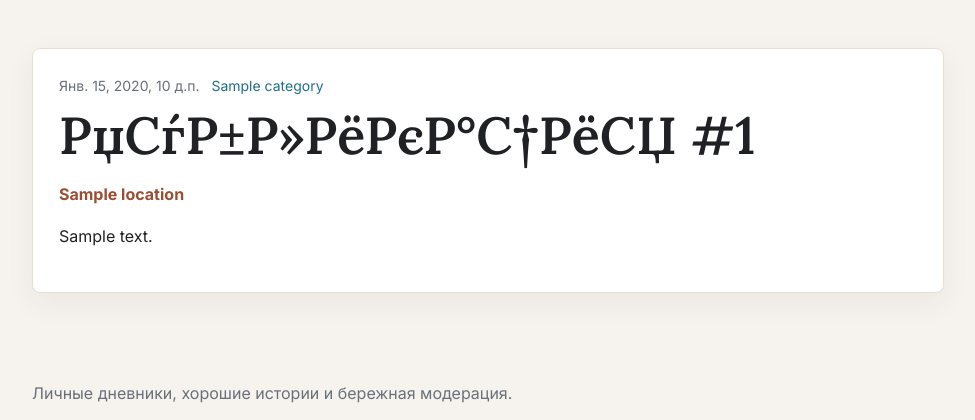
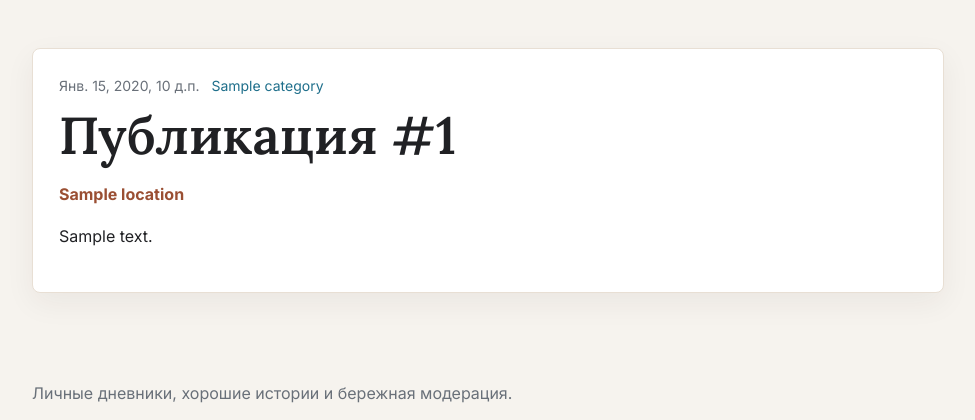
Before and after one commit to molnyamcqueen/blogicum, a Django app: template blogicum/templates/blog/detail.html in a window 1280 px wide. Shown: the part 82-502 px from the top of the page, without its empty margins (152-1127 px from the left). Run offline with Django 3.2, Linux system fonts and the light colour scheme; the template is opened without the code that fills it: most values are stand-ins (such as "Sample title", 1, 10 or a date in 2020); parts of the project's set-up code (start-up, migrations or seed data) failed here and were passed over.

Commit message:
Fix encoding in blogicum/templates/blog/detail.html

```diff
--- a/blogicum/templates/blog/detail.html
+++ b/blogicum/templates/blog/detail.html
@@ -1,6 +1,6 @@
 {% extends "base.html" %}
 
-{% block title %}РџСѓР±Р»РёРєР°С†РёСЏ {{ post.id }}{% endblock %}
+{% block title %}Публикация {{ post.id }}{% endblock %}
 
 {% block content %}
   <article class="post-detail">
@@ -10,7 +10,7 @@
         {{ post.category }}
       </a>
     </div>
-    <h1>РџСѓР±Р»РёРєР°С†РёСЏ #{{ post.id }}</h1>
+    <h1>Публикация #{{ post.id }}</h1>
     <p class="post-location">{{ post.location }}</p>
     <p>{{ post.text|linebreaksbr }}</p>
   </article>
```
